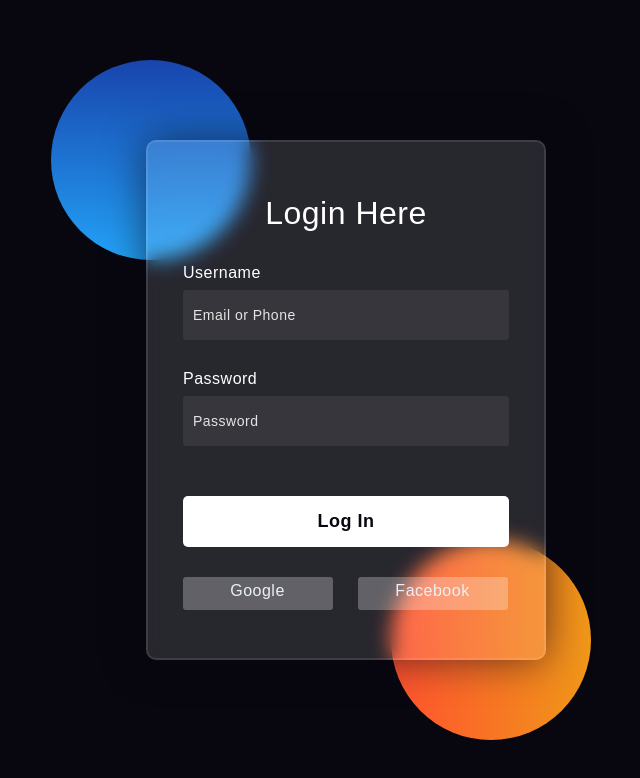
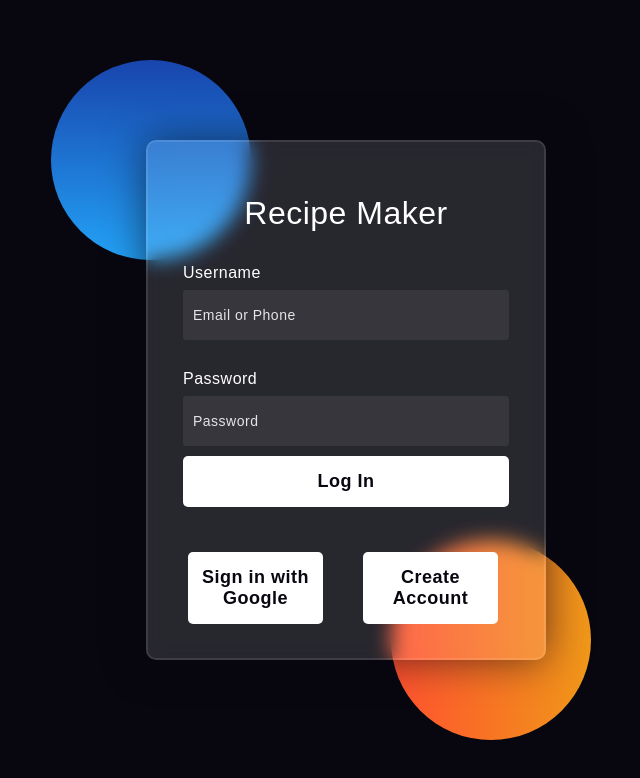
Before and after one commit to sohamkaje/Recipe-Maker-React-Firebase, a React (Create React App) app: page / in a window 1280 px wide. Shown: the top 778 px of the page, without its empty margins (294-934 px from the left). Built offline with nearby package versions, Linux system fonts and the light colour scheme.

Commit message:
fixed the layout of the login screen

```diff
--- a/src/pages/login/Login.jsx
+++ b/src/pages/login/Login.jsx
@@ -9,7 +9,7 @@ const Login = () => {
           <div class="shape"></div>
         </div>
         <form>
-          <h3>Login Here</h3>
+          <h3>Recipe Maker</h3>
 
           <label for="username">Username</label>
           <input type="text" placeholder="Email or Phone" id="username"></input>
@@ -20,10 +20,10 @@ const Login = () => {
           <button>Log In</button>
           <div class="social">
             <div class="go">
-              <i class="fab fa-google"></i> Google
+              <button>Sign in with Google</button>
             </div>
             <div class="fb">
-              <i class="fab fa-facebook"></i> Facebook
+              <button>Create Account</button>
             </div>
           </div>
         </form>
--- a/src/pages/login/login.css
+++ b/src/pages/login/login.css
@@ -88,7 +88,7 @@ input{
     color: #e5e5e5;
 }
 button{
-    margin-top: 50px;
+    margin-top: 10px;
     width: 100%;
     background-color: #ffffff;
     color: #080710;
@@ -103,11 +103,9 @@ button{
   display: flex;
 }
 .social div{
-  background: red;
   width: 150px;
   border-radius: 3px;
   padding: 5px 10px 10px 5px;
-  background-color: rgba(255,255,255,0.27);
   color: #eaf0fb;
   text-align: center;
 }
```
